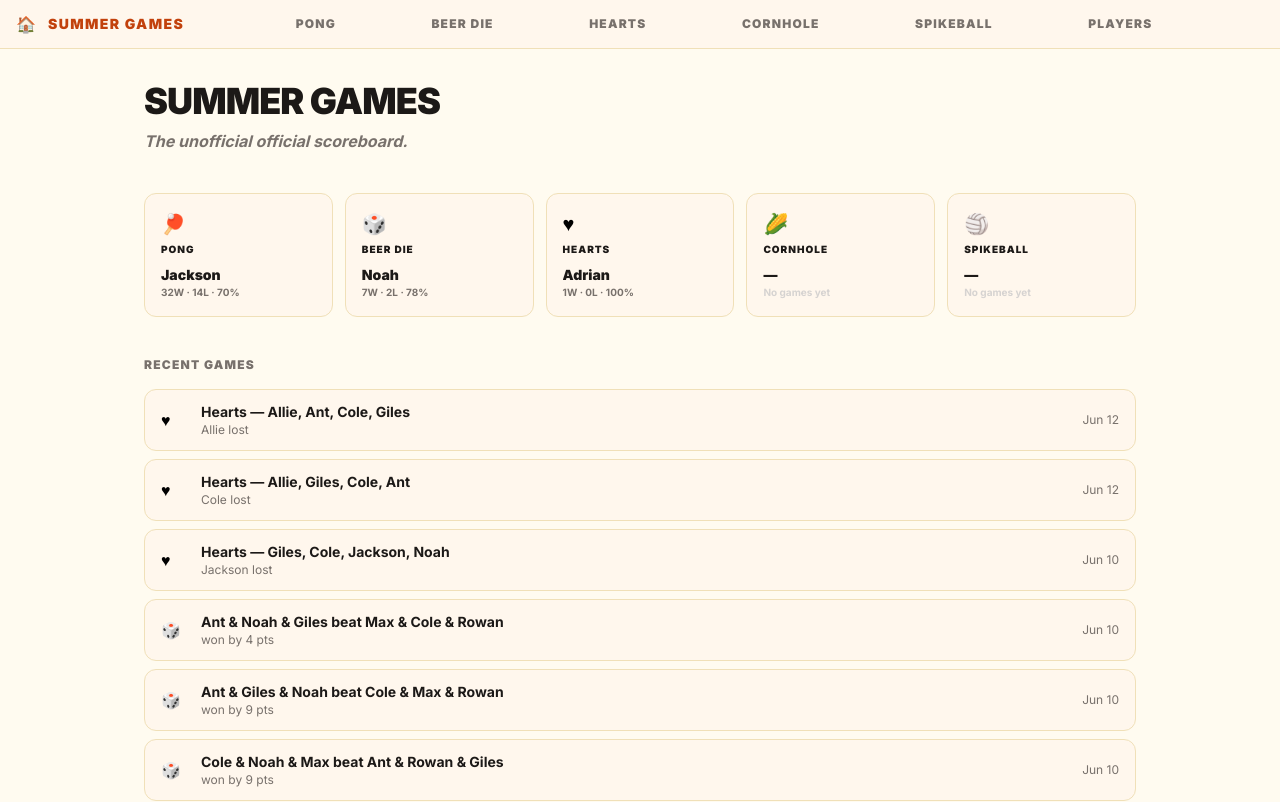
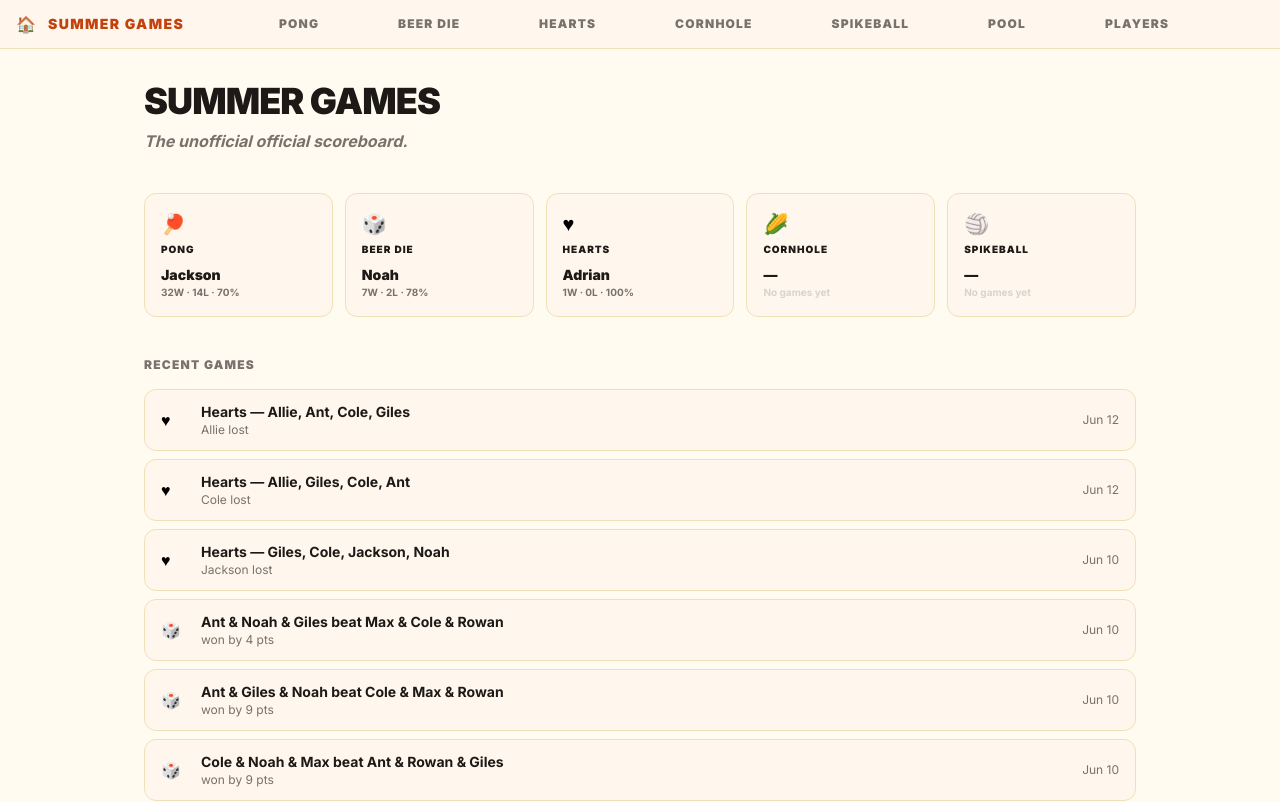
Before and after one commit to gileshayhurst/summer-games, a Next.js app: page /g/example in a window 1280 px wide. Shown: the top 802 px of the page. Built offline with nearby package versions, Linux system fonts and the light colour scheme.

Commit message:
feat: add Pool to navigation and recent games display

```diff
--- a/components/BottomNav.tsx
+++ b/components/BottomNav.tsx
@@ -9,6 +9,7 @@ const ALL_GAMES = [
   { slug: 'hearts', label: 'Hearts', icon: '♥' },
   { slug: 'cornhole', label: 'Cornhole', icon: '🌽' },
   { slug: 'spikeball', label: 'Spikeball', icon: '🏐' },
+  { slug: 'pool', label: 'Pool', icon: '🎱' },
   { slug: 'players', label: 'Players', icon: '👥' },
 ]
 
--- a/components/GroupNav.tsx
+++ b/components/GroupNav.tsx
@@ -21,6 +21,7 @@ export default function GroupNav({ slug, groupName, isExample = false }: { slug:
     { href: `${base}/hearts`, label: 'Hearts' },
     { href: `${base}/cornhole`, label: 'Cornhole' },
     { href: `${base}/spikeball`, label: 'Spikeball' },
+    { href: `${base}/pool`, label: 'Pool' },
     { href: `${base}/players`, label: 'Players' },
   ]
 
--- a/components/RecentGames.tsx
+++ b/components/RecentGames.tsx
@@ -17,6 +17,10 @@ function formatGame(g: RecentGame): { title: string; detail: string } {
   if (g.type === 'spikeball') return {
     title: `${g.winners.join(' & ')} beat ${g.losers.join(' & ')}`,
     detail: `won by ${g.points_differential} pt${g.points_differential !== 1 ? 's' : ''}`,
+  }
+  if (g.type === 'pool') return {
+    title: `${g.winners.join(' & ')} beat ${g.losers.join(' & ')}`,
+    detail: `won by ${g.balls_differential} ball${g.balls_differential !== 1 ? 's' : ''}`,
   }
   return {
     title: `Hearts — ${g.players.join(', ')}`,
--- a/components/log/LogTabs.tsx
+++ b/components/log/LogTabs.tsx
@@ -7,9 +7,10 @@ import BeerDieForm from './BeerDieForm'
 import HeartsForm from './HeartsForm'
 import CornholeForm from './CornholeForm'
 import SpikeballForm from './SpikeballForm'
+import PoolForm from './PoolForm'
 import GameIcon from '../icons/GameIcon'
 
-type Tab = 'pong' | 'beer-die' | 'hearts' | 'cornhole' | 'spikeball'
+type Tab = 'pong' | 'beer-die' | 'hearts' | 'cornhole' | 'spikeball' | 'pool'
 
 const tabs: { id: Tab; label: ReactNode }[] = [
   { id: 'pong', label: '🏓 Pong' },
@@ -17,6 +18,7 @@ const tabs: { id: Tab; label: ReactNode }[] = [
   { id: 'hearts', label: '♥ Hearts' },
   { id: 'cornhole', label: <><GameIcon type="cornhole" className="inline w-4 h-4 mr-1 align-middle" /> Cornhole</> },
   { id: 'spikeball', label: <><GameIcon type="spikeball" className="inline w-4 h-4 mr-1 align-middle" /> Spikeball</> },
+  { id: 'pool', label: '🎱 Pool' },
 ]
 
 export default function LogTabs({ players }: { players: User[] }) {
@@ -39,6 +41,7 @@ export default function LogTabs({ players }: { players: User[] }) {
       {active === 'hearts' && <HeartsForm players={players} />}
       {active === 'cornhole' && <CornholeForm players={players} />}
       {active === 'spikeball' && <SpikeballForm players={players} />}
+      {active === 'pool' && <PoolForm players={players} />}
     </div>
   )
 }
```
